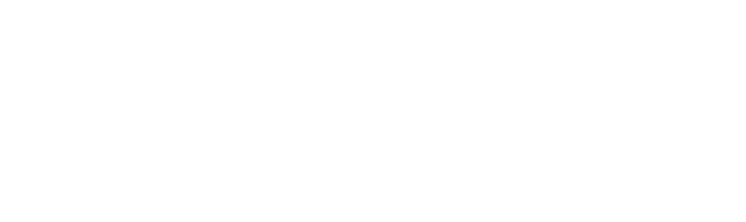
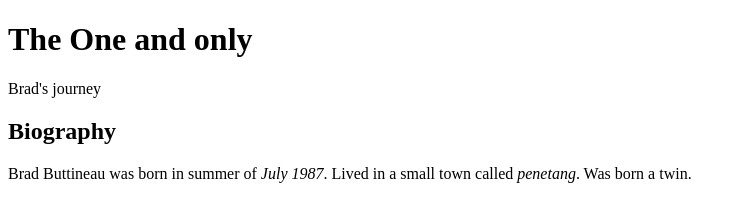
Before and after one commit to BradB87/Lab-01, a plain HTML site: page COMM- 1002 Lab 1.html in a window 1280 px wide. Shown: the whole page, without its empty margins (0-746 px from the left). Drawn offline with Linux system fonts and the light colour scheme.

Commit message:
Added a title and biography paragraph

```diff
--- a/COMM- 1002 Lab 1.html
+++ b/COMM- 1002 Lab 1.html
@@ -4,9 +4,21 @@
     <meta charset="UTF-8">
     <meta http-equiv="X-UA-Compatible" content="IE=edge">
     <meta name="viewport" content="width=device-width, initial-scale=1.0">
-    <title>Document</title>
+    <title>Brad Buttineau- Biography</title>
 </head>
 <body>
+    <header>
+        <h1>The One and only</h1>
+        <p> Brad's journey</p>
+    </header>
+<section>
+    <h2>Biography</h2>
+<p> Brad Buttineau was born in summer of  <em>July 1987</em>. Lived in a small town called <em>penetang</em>. Was born a twin.</p>
+
+
+
+
+</section>
 
 </body>
 </html>
```
